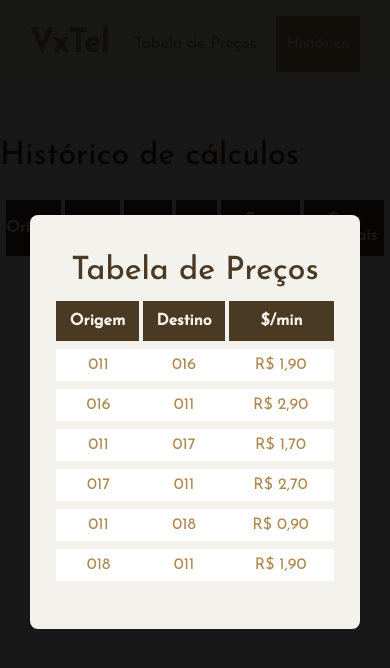
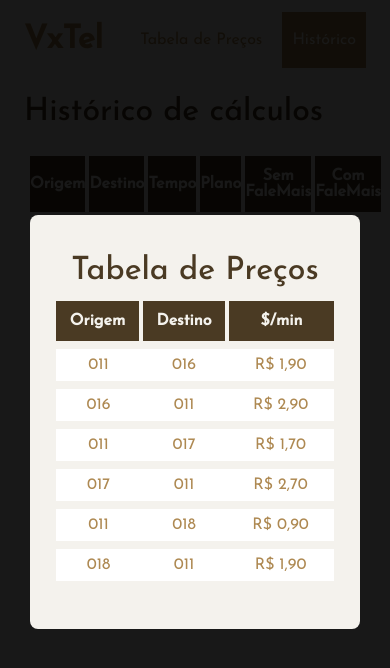
Before and after one commit to GeovaniJose/vortx-falemais, a React (Create React App) app: page /historic in a window 390 px wide. Both pictures are taken after a click on the button "Tabela de Preços". Shown: the top 668 px of the page. Built offline with nearby package versions, Linux system fonts and the light colour scheme.

Commit message:
Make layout responsive

```diff
--- a/src/components/Header/styles.ts
+++ b/src/components/Header/styles.ts
@@ -9,6 +9,12 @@ export const Container = styled.header`
   width: 100%;
   padding: 16px 30px;
   background: #f4f2ed;
+  z-index: 10;
+
+  @media (max-width: 540px) {
+    padding: 12px 24px;
+    position: static;
+  }
 `;
 
 export const Content = styled.div`
@@ -54,4 +60,15 @@ export const Menu = styled.nav<MenuProps>`
         color: #f4f2ed;
       `}
   }
+
+  @media (max-width: 376px) {
+    display: flex;
+    flex-direction: column;
+
+    button,
+    a {
+      align-self: flex-end;
+      padding: 6px;
+    }
+  }
 `;
--- a/src/components/Modal/index.tsx
+++ b/src/components/Modal/index.tsx
@@ -56,6 +56,7 @@ const Modal: React.FC<IModalProps> = ({ isOpen, setIsOpen }) => {
         },
         overlay: {
           backgroundColor: 'rgba(0, 0, 0, 0.9)',
+          zIndex: 90,
         },
       }}
     >
--- a/src/pages/Dashboard/styles.ts
+++ b/src/pages/Dashboard/styles.ts
@@ -14,11 +14,12 @@ export const Content = styled.div`
   display: flex;
   align-items: center;
   justify-content: center;
-  overflow: hidden;
 `;
 
 export const AnimatedForm = styled(animated(Form))`
   position: absolute;
+  padding: 24px;
+  margin-top: 4px;
 
   h1 {
     margin-bottom: 24px;
@@ -56,6 +57,20 @@ export const AnimatedSuccess = styled(animated.section)`
     svg {
       margin-right: 12px;
       margin-bottom: 2px;
+    }
+  }
+
+  @media (max-width: 540px) {
+    top: 100px;
+
+    main {
+      flex-direction: column;
+      margin: 0;
+      padding: 0 24px;
+    }
+
+    > button {
+      margin-bottom: 48px;
     }
   }
 `;
@@ -111,4 +126,16 @@ export const Card = styled.div`
     margin: 28px 0;
     font-size: 40px;
   }
+
+  @media (max-width: 540px) {
+    margin: 48px 0;
+  }
+
+  @media (max-width: 320px) {
+    width: 230px;
+
+    &:last-child {
+      width: 230px;
+    }
+  }
 `;
--- a/src/pages/Historic/styles.ts
+++ b/src/pages/Historic/styles.ts
@@ -9,11 +9,17 @@ export const Container = styled.div`
 export const Content = styled.main`
   flex: 1;
   width: 100%;
-  max-width: 820px;
-  margin: 140px auto 80px;
+  max-width: 920px;
+  margin: 140px 0 80px;
+  padding: 0 24px;
   display: flex;
   flex-direction: column;
+  align-self: center;
   overflow: auto;
+
+  @media (max-width: 540px) {
+    margin: 16px 0 0;
+  }
 
   h1 {
     margin-bottom: 28px;
--- a/src/styles/global.ts
+++ b/src/styles/global.ts
@@ -13,6 +13,10 @@ export default createGlobalStyle`
     color: #4a3a23;
     -webkit-font-smoothing: antialiased;
     overflow: hidden;
+
+    @media (max-width: 540px) {
+      overflow: auto;
+    }
   }
 
   body, input, button {
```
Also changed, not shown: 1 other file (tests, documents, lock files or other folders).
